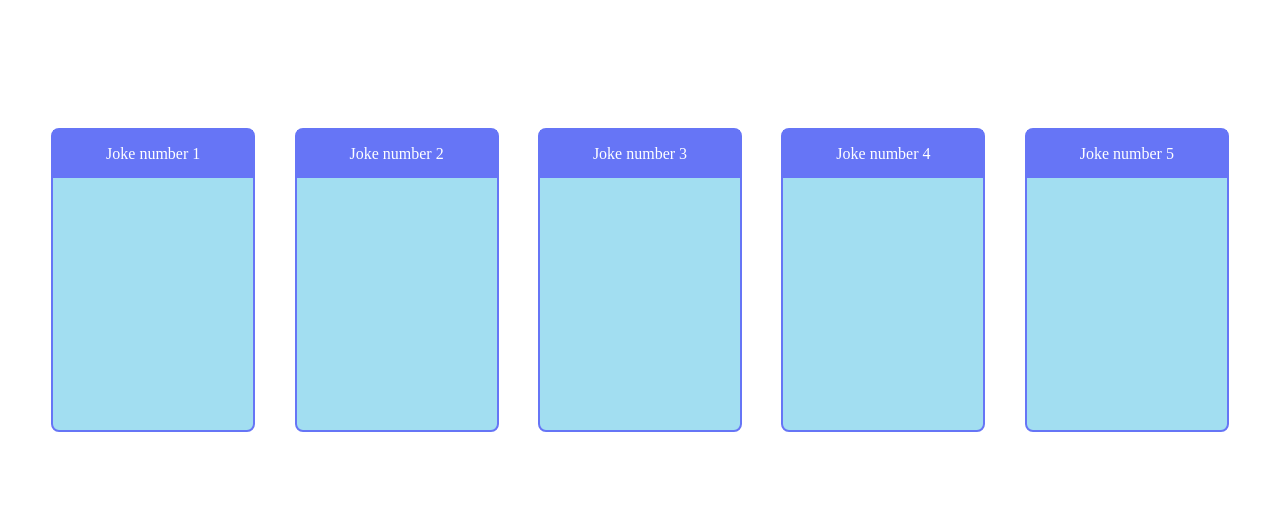
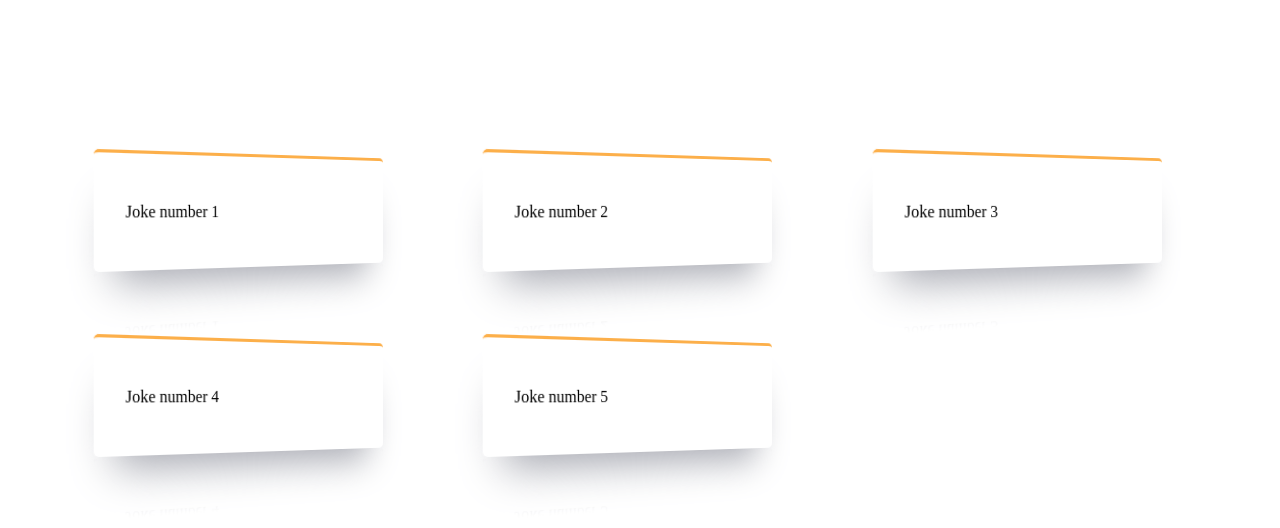
Before and after one commit to maryamghorbani/Joke, a React (Create React App) app: page /route1 in a window 1280 px wide. Shown: the top 528 px of the page. Built offline with nearby package versions, Linux system fonts and the light colour scheme; no server answers.

Commit message:
add second style

```diff
--- a/src/Components/CSS/App.css
+++ b/src/Components/CSS/App.css
@@ -1,3 +1,9 @@
+* {
+    padding: 0;
+}
 .container {
     padding: 5% 30%;
 }
+li {
+    list-style: none;
+}
--- a/src/Components/CSS/Card.css
+++ /dev/null
@@ -1,32 +0,0 @@
-* {
-    margin: 0;
-    padding: 0;
-}
-
-.cards-container {
-    display: flex;
-    justify-content: space-between;
-    padding: 0 4%;
-}
-
-.card {
-    width: 200px;
-    height: 300px;
-    background-color: #a2def1;
-    border: 2px solid #6675f6;
-    border-radius: 8px;
-}
-.card-header {
-    background-color: #6675f6;
-    color: white;
-    text-align: center;
-    line-height: 3em;
-}
-.card-header li {
-    list-style: none;
-}
-.card-body {
-    padding: 10% 6%;
-    color: #5c5656;
-    line-height: 1.5em;
-}
--- /dev/null
+++ b/src/Components/CSS/Card1.css
@@ -0,0 +1,38 @@
+* {
+    margin: 0;
+    padding: 0;
+}
+
+.cards {
+    display: flex;
+    justify-content: space-around;
+    padding: 0 4%;
+}
+
+.card {
+    width: 19%;
+    box-shadow: 0 4px 8px 0 rgba(0,0,0,0.2);
+    transition: 0.3s;
+    border-radius: 5px; /* 5px rounded corners */
+    transition: all 0.2s;
+    background-color: white;
+}
+.card:hover {
+    box-shadow: 0px 6px 10px rgba(0, 0, 0, 0.4);
+    transform: scale(1.03);
+}
+.card-header {
+    background-color: #6675f6;
+    color: white;
+    text-align: center;
+    line-height: 3em;
+    border-top-right-radius: 5px;
+    border-top-left-radius: 5px;
+}
+
+.card-body {
+    padding: 10% 6%;
+    color: #5c5656;
+    line-height: 1.5em;
+    word-break: break-word;
+}
--- /dev/null
+++ b/src/Components/CSS/Card2.css
@@ -0,0 +1,47 @@
+:root {
+    --red: hsl(0, 78%, 62%);
+    --cyan: hsl(180, 73%, 25%);
+    --orange: hsl(34, 97%, 64%);
+    --blue: hsl(212, 86%, 64%);
+    --varyDarkBlue: hsl(234, 12%, 34%);
+    --grayishBlue: hsl(229, 6%, 66%);
+    --veryLightGray: hsl(0, 0%, 98%);
+}
+
+.cards {
+    display: grid;
+    grid-template-columns: repeat(auto-fit, minmax(300px, 2fr));
+    gap: 2rem;
+    margin: 0 5vw;
+}
+.card {
+    border-radius: 5px;
+    box-shadow: 0px 30px 40px -20px var(--grayishBlue);
+    padding: 30px;
+    margin: 20px;
+    border-top: 3px solid var(--orange);
+
+    -webkit-box-reflect:below 2px linear-gradient(transparent, transparent, #0004);
+
+    transform-origin:center;
+    transform:perspective(800px) rotateY(25deg);
+    transition:0.5s;
+}
+.card-body {
+    color: var(--grayishBlue);
+}
+
+@media (max-width: 950px) and (min-width: 450px) {
+    .card {
+        text-align: center;
+        height: 180px;
+    }
+}
+
+.cards:hover .card {
+    opacity:0.2;
+}
+.card:hover {
+    transform:perspective(800px) rotateY(0deg);
+    opacity:1 !important;
+}
--- a/src/Components/Cards.js
+++ b/src/Components/Cards.js
@@ -7,7 +7,7 @@ import Card from "../Components/Card";
 
 function Cards() {
     return (
-        <div className="cards-container">
+        <div className="cards">
             <Card number="1" />
             <Card number="2" />
             <Card number="3" />
--- a/src/Routes/Route1.js
+++ b/src/Routes/Route1.js
@@ -1,7 +1,7 @@
 import React from 'react';
 
 // importe css files
-import '../Components/CSS/Card.css'
+import '../Components/CSS/Card2.css'
 
 // import components
 import Cards from "../Components/Cards";
```
